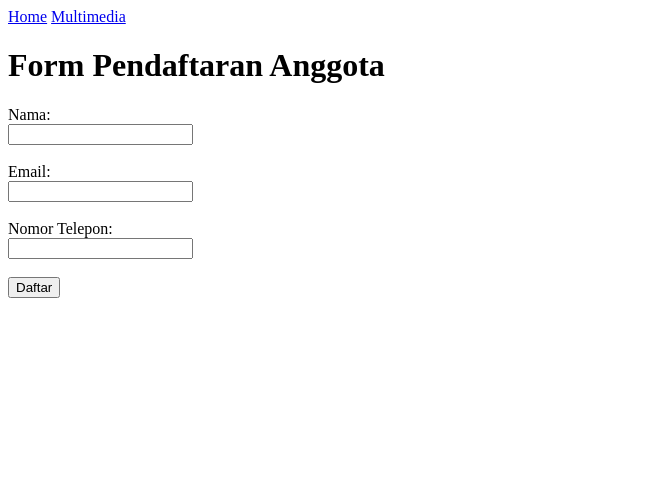
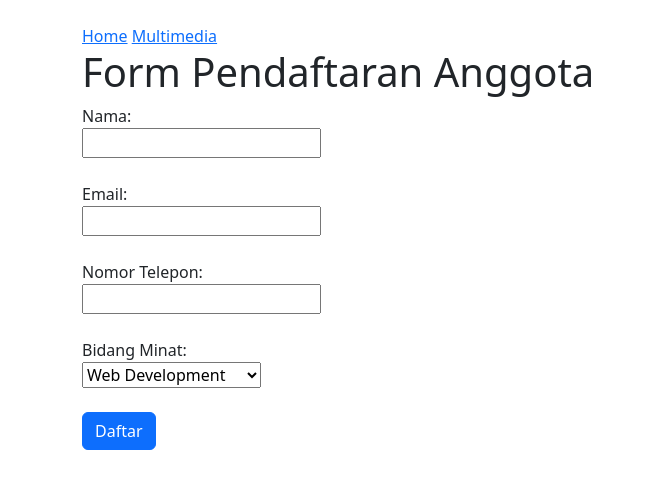
Before and after one commit to Rakha-arch/ucp1_PDWA_20240140053, a plain HTML site: page form.html in a window 1280 px wide. Shown: the whole page, without its empty margins (0-646 px from the left). Drawn offline with nearby package versions, Linux system fonts and the light colour scheme.

Commit message:
lupa commit  sorry

```diff
--- a/form.html
+++ b/form.html
@@ -4,12 +4,13 @@
     <meta charset="UTF-8">
     <meta name="viewport" content="width=device-width, initial-scale=1.0">
     <title>Document</title>
+    <link href="https://cdn.jsdelivr.net/npm/bootstrap@5,3,0/dist/css/bootstrap.min.css" rel="stylesheet">
 </head>
-<body>
+<body class="container mt-4">
     <a href="index.html">Home</a>
     <a href="multimedia.html">Multimedia</a>
     <h1>Form Pendaftaran Anggota</h1>
-    <form action="submit_form.php" method="post">
+    <form id="myForm">
         <label for="name">Nama:</label><br>
         <input type="text" id="name" name="name" required><br><br>
 
@@ -19,7 +20,28 @@
         <label for="phone">Nomor Telepon:</label><br>
         <input type="tel" id="phone" name="phone"><br><br>
 
-        <input type="submit" value="Daftar">
+        <label for="minat">Bidang Minat:</label><br>
+        <select id="minat" name="minat">
+            <option value="web">Web Development</option>
+            <option value="mobile">Mobile Development</option>
+            <option value="data">Data Science</option>
+            <option value="ai">Artificial Intelligence</option>
+        </select><br><br>
+        <button type="button" onclick="simpanData()" class="btn btn-primary">Daftar</button>
     </form>
+
+    <script>
+        let anggota = [];
+        function simpanData() {
+            const name = document.getElementById('name').value;
+            const email = document.getElementById('email').value;
+            const phone = document.getElementById('phone').value;
+            const minat = document.getElementById('minat').value;
+
+            anggota.push({ name, email, phone, minat });
+            console.log(anggota);
+            alert('Data berhasil disimpan!');
+        }
+    </script>
 </body>
 </html>
```
Also changed, not shown: index.html (+16 -1 lines).
